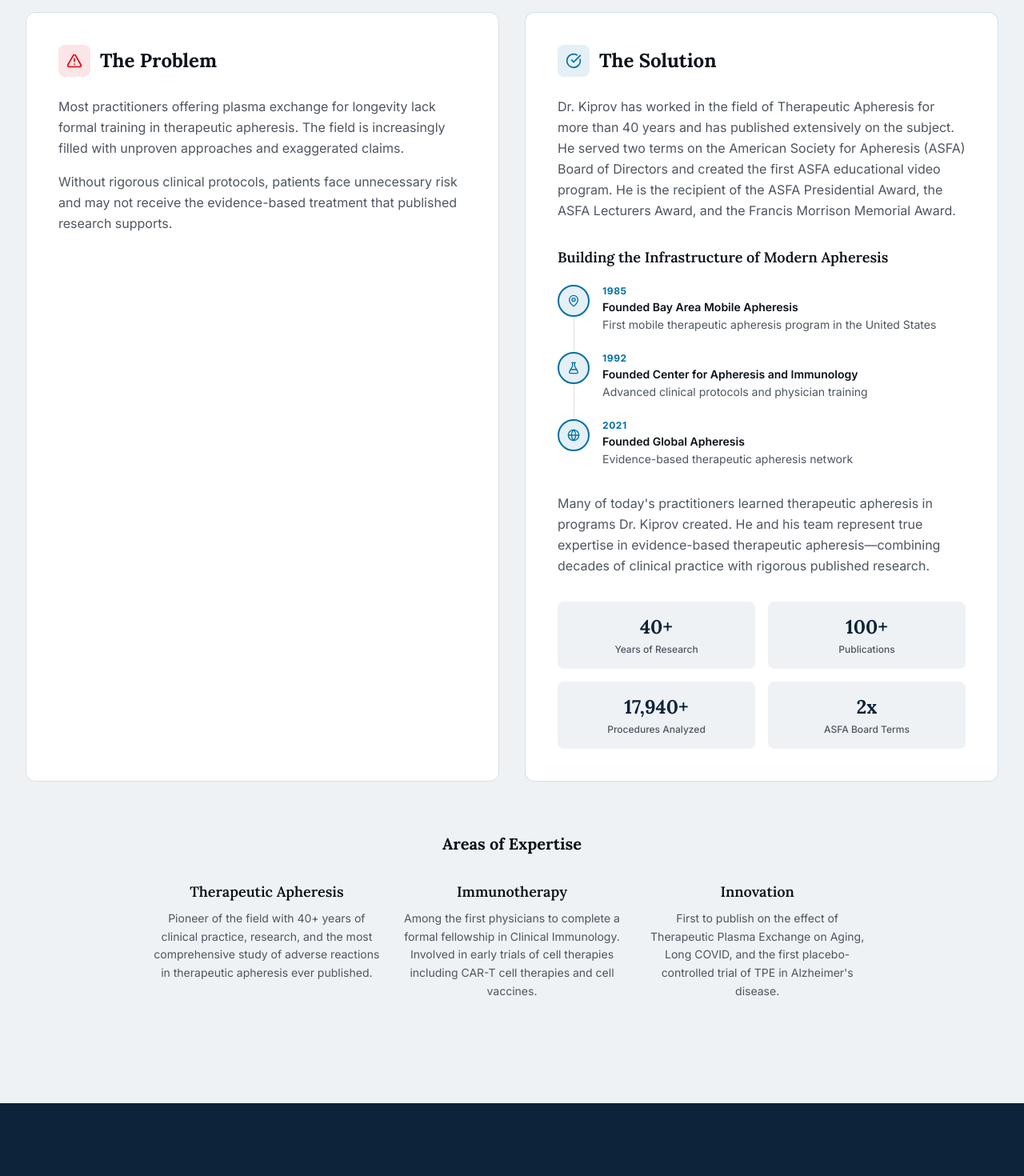
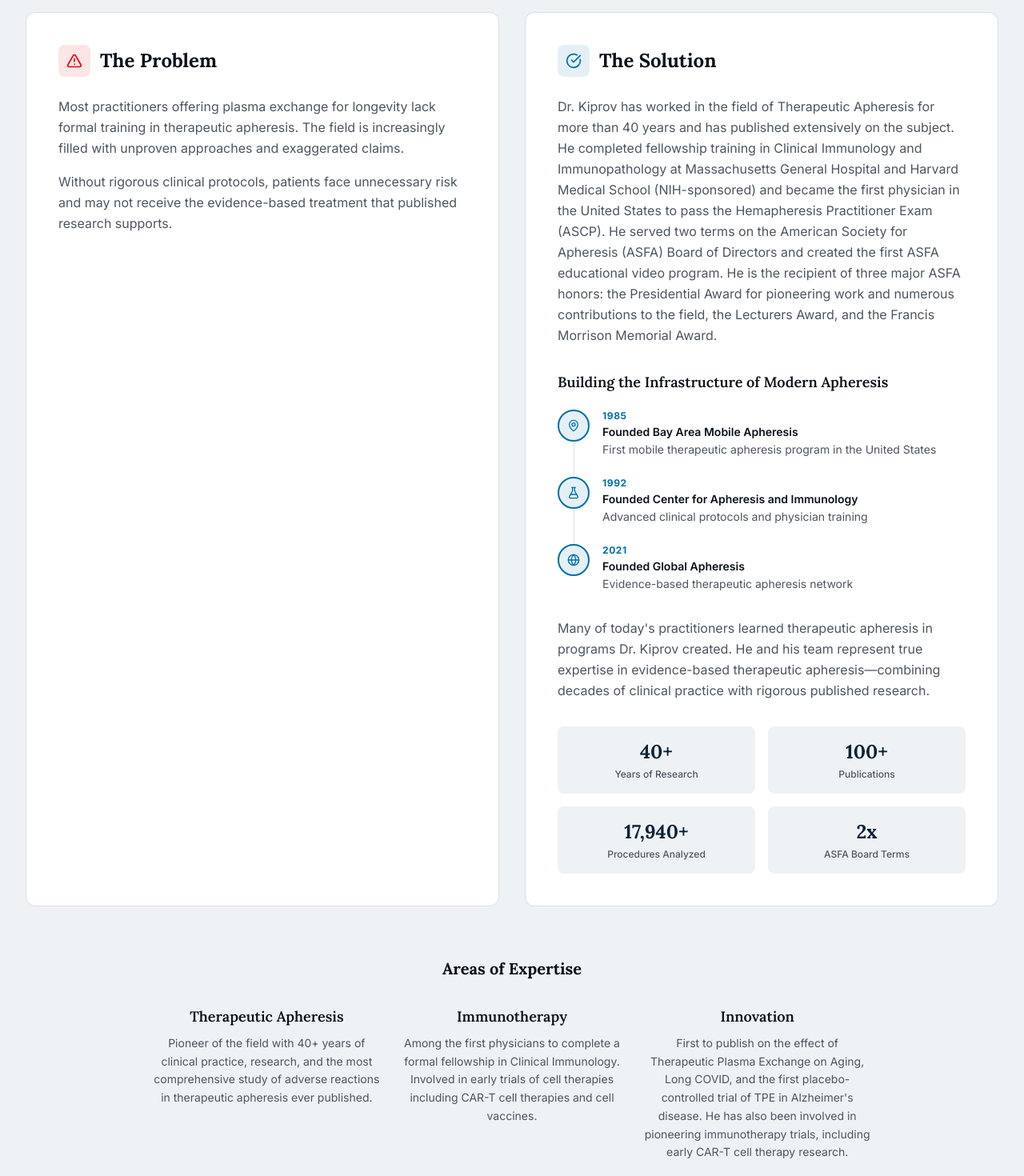
Before and after one commit to dralgreen70/v0-dr-kiprov-website, a Next.js app: page / in a window 1280 px wide. Shown: the part 2280-3750 px from the top of the page at 80% size. Built offline with nearby package versions, Linux system fonts and the light colour scheme.

Commit message:
feat: update profile with fellowship, exam, honors, and CAR-T research\n\nInclude MGH/Harvard training, exam distinction, expanded honors,\nand mention CAR-T therapy involvement.

```diff
--- a/components/about-section.tsx
+++ b/components/about-section.tsx
@@ -53,10 +53,16 @@ export function AboutSection() {
               <p>
                 Dr. Kiprov has worked in the field of Therapeutic Apheresis for
                 more than 40 years and has published extensively on the subject.
-                He served two terms on the American Society for Apheresis (ASFA)
-                Board of Directors and created the first ASFA educational video
-                program. He is the recipient of the ASFA Presidential Award, the
-                ASFA Lecturers Award, and the Francis Morrison Memorial Award.
+                He completed fellowship training in Clinical Immunology and
+                Immunopathology at Massachusetts General Hospital and Harvard
+                Medical School (NIH-sponsored) and became the first physician in
+                the United States to pass the Hemapheresis Practitioner Exam
+                (ASCP). He served two terms on the American Society for
+                Apheresis (ASFA) Board of Directors and created the first ASFA
+                educational video program. He is the recipient of three major
+                ASFA honors: the Presidential Award for pioneering work and
+                numerous contributions to the field, the Lecturers Award, and
+                the Francis Morrison Memorial Award.
               </p>
             </div>
 
@@ -178,7 +184,9 @@ export function AboutSection() {
               <p className="mt-2 text-sm leading-relaxed text-muted-foreground">
                 First to publish on the effect of Therapeutic Plasma Exchange on
                 Aging, Long COVID, and the first placebo-controlled trial of TPE{" "}
-                {"in Alzheimer's disease."}
+                {"in Alzheimer's disease."} He has also been involved in
+                pioneering immunotherapy trials, including early CAR-T cell
+                therapy research.
               </p>
             </div>
           </div>
```
